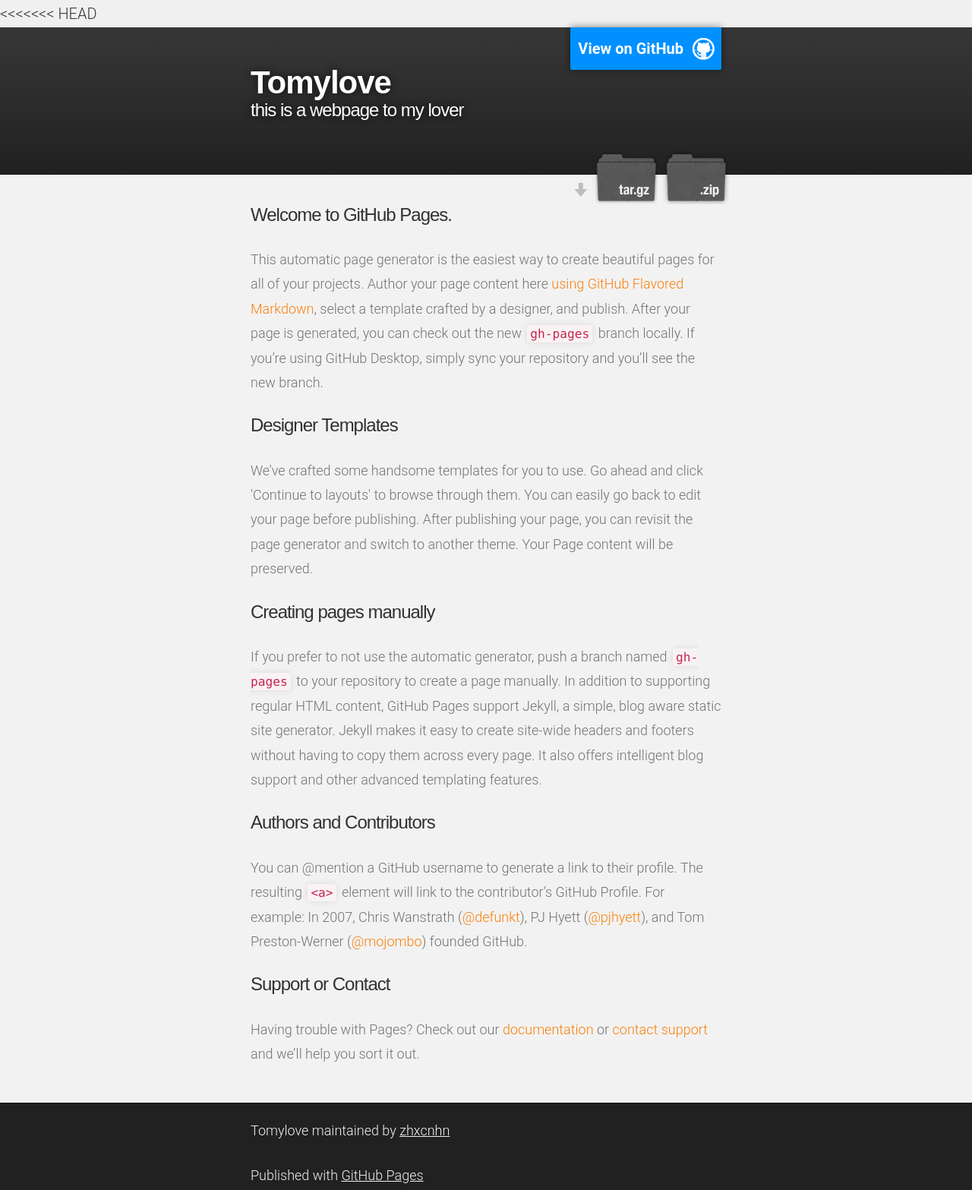
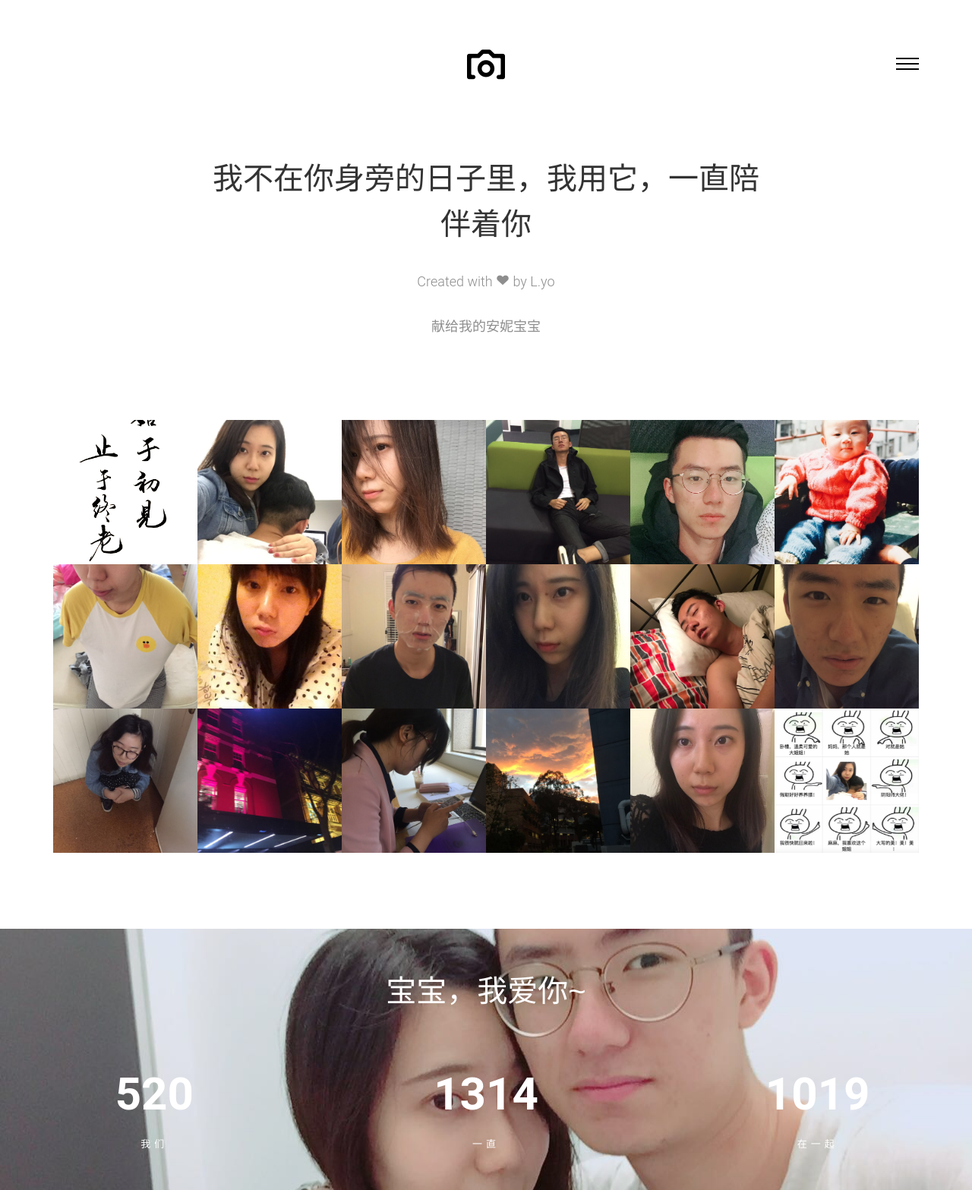
Before and after one commit to zhxcnhn/toMyLove, a plain HTML site: page index.html in a window 1280 px wide. Shown: the top 1567 px of the page at 76% size. Drawn offline with Linux system fonts and the light colour scheme; files whose address does not match are found by name.

Commit message:
Update index.html

```diff
--- a/index.html
+++ b/index.html
@@ -1,77 +1,3 @@
-<<<<<<< HEAD
-<!DOCTYPE html>
-<html>
-
-  <head>
-    <meta charset='utf-8'>
-    <meta http-equiv="X-UA-Compatible" content="chrome=1">
-    <meta name="description" content="Tomylove : this is a webpage to my lover">
-
-    <link rel="stylesheet" type="text/css" media="screen" href="stylesheets/stylesheet.css">
-
-    <title>Tomylove</title>
-  </head>
-
-  <body>
-
-    <!-- HEADER -->
-    <div id="header_wrap" class="outer">
-        <header class="inner">
-          <a id="forkme_banner" href="https://github.com/zhxcnhn/toMyLove">View on GitHub</a>
-
-          <h1 id="project_title">Tomylove</h1>
-          <h2 id="project_tagline">this is a webpage to my lover</h2>
-
-            <section id="downloads">
-              <a class="zip_download_link" href="https://github.com/zhxcnhn/toMyLove/zipball/master">Download this project as a .zip file</a>
-              <a class="tar_download_link" href="https://github.com/zhxcnhn/toMyLove/tarball/master">Download this project as a tar.gz file</a>
-            </section>
-        </header>
-    </div>
-
-    <!-- MAIN CONTENT -->
-    <div id="main_content_wrap" class="outer">
-      <section id="main_content" class="inner">
-        <h3>
-<a id="welcome-to-github-pages" class="anchor" href="#welcome-to-github-pages" aria-hidden="true"><span aria-hidden="true" class="octicon octicon-link"></span></a>Welcome to GitHub Pages.</h3>
-
-<p>This automatic page generator is the easiest way to create beautiful pages for all of your projects. Author your page content here <a href="https://guides.github.com/features/mastering-markdown/">using GitHub Flavored Markdown</a>, select a template crafted by a designer, and publish. After your page is generated, you can check out the new <code>gh-pages</code> branch locally. If you’re using GitHub Desktop, simply sync your repository and you’ll see the new branch.</p>
-
-<h3>
-<a id="designer-templates" class="anchor" href="#designer-templates" aria-hidden="true"><span aria-hidden="true" class="octicon octicon-link"></span></a>Designer Templates</h3>
-
-<p>We’ve crafted some handsome templates for you to use. Go ahead and click 'Continue to layouts' to browse through them. You can easily go back to edit your page before publishing. After publishing your page, you can revisit the page generator and switch to another theme. Your Page content will be preserved.</p>
-
-<h3>
-<a id="creating-pages-manually" class="anchor" href="#creating-pages-manually" aria-hidden="true"><span aria-hidden="true" class="octicon octicon-link"></span></a>Creating pages manually</h3>
-
-<p>If you prefer to not use the automatic generator, push a branch named <code>gh-pages</code> to your repository to create a page manually. In addition to supporting regular HTML content, GitHub Pages support Jekyll, a simple, blog aware static site generator. Jekyll makes it easy to create site-wide headers and footers without having to copy them across every page. It also offers intelligent blog support and other advanced templating features.</p>
-
-<h3>
-<a id="authors-and-contributors" class="anchor" href="#authors-and-contributors" aria-hidden="true"><span aria-hidden="true" class="octicon octicon-link"></span></a>Authors and Contributors</h3>
-
-<p>You can @mention a GitHub username to generate a link to their profile. The resulting <code>&lt;a&gt;</code> element will link to the contributor’s GitHub Profile. For example: In 2007, Chris Wanstrath (<a href="https://github.com/defunkt" class="user-mention">@defunkt</a>), PJ Hyett (<a href="https://github.com/pjhyett" class="user-mention">@pjhyett</a>), and Tom Preston-Werner (<a href="https://github.com/mojombo" class="user-mention">@mojombo</a>) founded GitHub.</p>
-
-<h3>
-<a id="support-or-contact" class="anchor" href="#support-or-contact" aria-hidden="true"><span aria-hidden="true" class="octicon octicon-link"></span></a>Support or Contact</h3>
-
-<p>Having trouble with Pages? Check out our <a href="https://help.github.com/pages">documentation</a> or <a href="https://github.com/contact">contact support</a> and we’ll help you sort it out.</p>
-      </section>
-    </div>
-
-    <!-- FOOTER  -->
-    <div id="footer_wrap" class="outer">
-      <footer class="inner">
-        <p class="copyright">Tomylove maintained by <a href="https://github.com/zhxcnhn">zhxcnhn</a></p>
-        <p>Published with <a href="https://pages.github.com">GitHub Pages</a></p>
-      </footer>
-    </div>
-
-
-
-  </body>
-</html>
-=======
 <!DOCTYPE html>
 <!--[if lt IE 7]>      <html class="no-js lt-ie9 lt-ie8 lt-ie7"> <![endif]-->
 <!--[if IE 7]>         <html class="no-js lt-ie9 lt-ie8"> <![endif]-->
```
